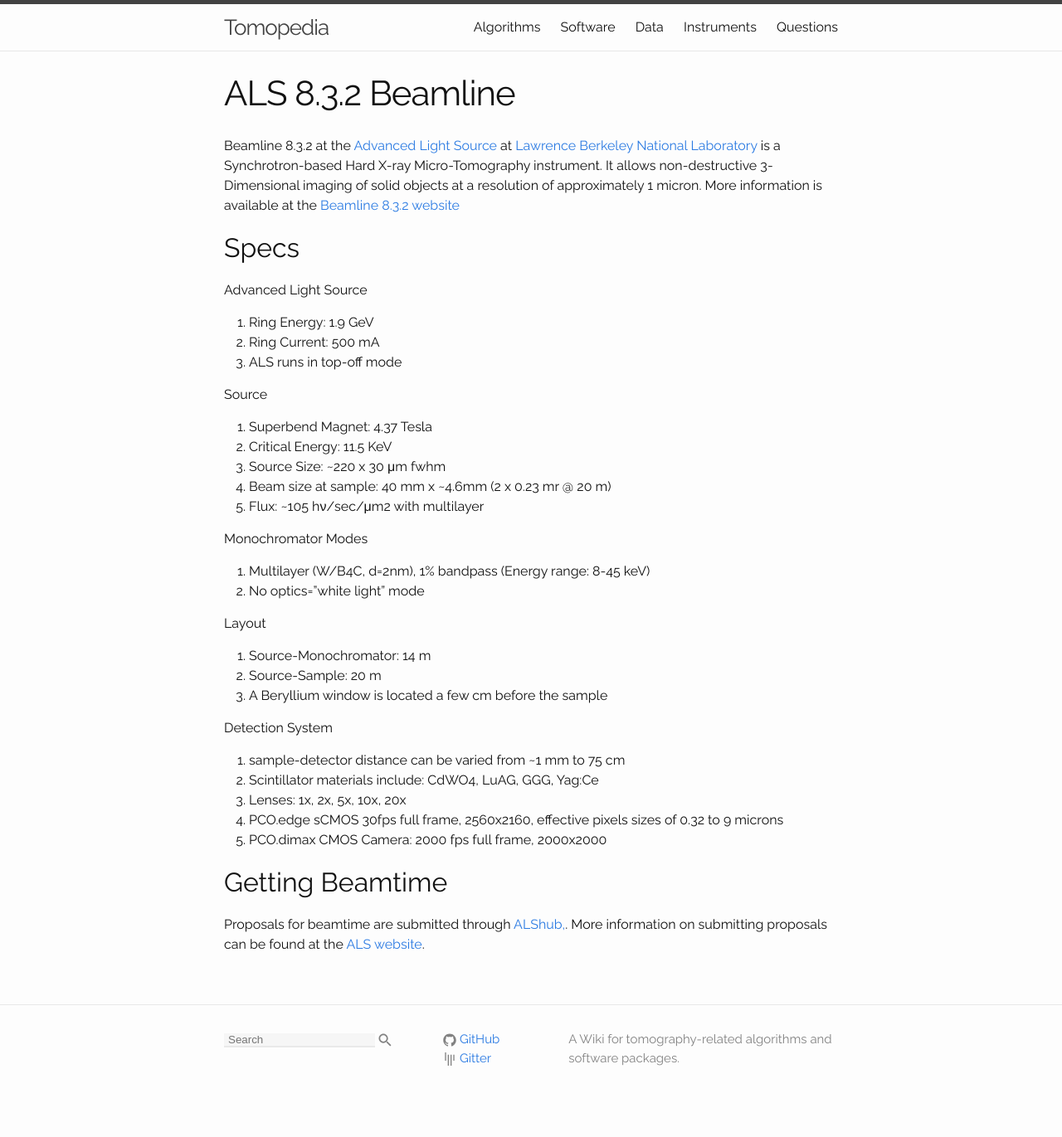
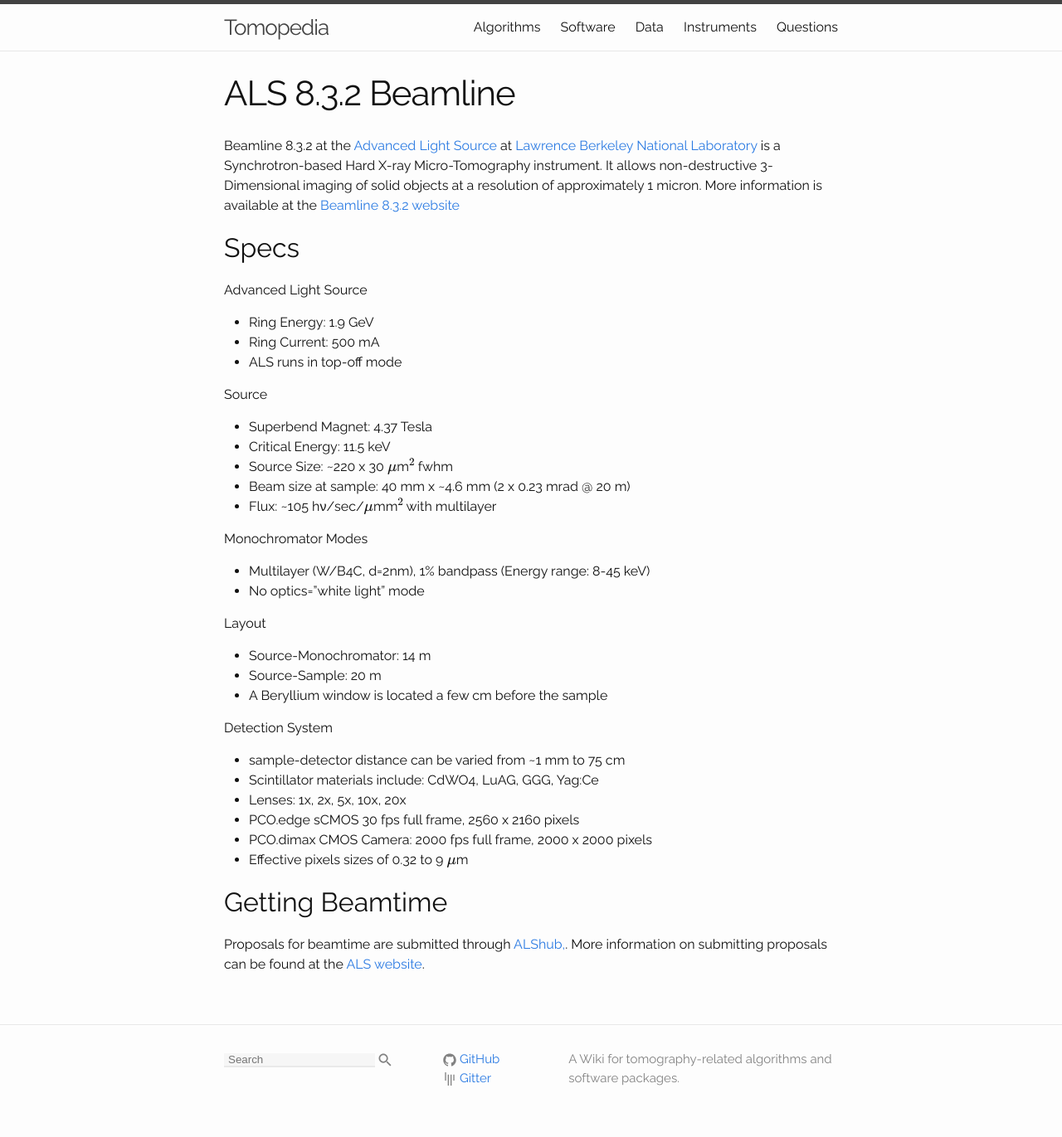
Before and after one commit to tomopedia/tomopedia.github.io, a Jekyll site: the page built from instruments/als832.md, in a window 1280 px wide. Shown: the whole page at 83% size. Built offline with Jekyll 4.4.1, drawn with Linux system fonts in a browser that asks for light colours; formulas are drawn with MathJax 3; before the commit the page ends 1347 px from its top, so only the background shows below that.

Commit message:
used math notation

```diff
--- a/instruments/als832.md
+++ b/instruments/als832.md
@@ -9,32 +9,33 @@ Beamline 8.3.2 at the [Advanced Light Source](http://als.lbl.gov/) at [Lawrence
 ## Specs
 
 Advanced Light Source
-1. Ring Energy: 1.9 GeV
-2. Ring Current: 500 mA
-3. ALS runs in top-off mode
+* Ring Energy: 1.9 GeV
+* Ring Current: 500 mA
+* ALS runs in top-off mode
 
 Source
-1. Superbend Magnet: 4.37 Tesla
-2. Critical Energy: 11.5 KeV
-3. Source Size: ~220 x 30 μm fwhm
-4. Beam size at sample: 40 mm x ~4.6mm (2 x 0.23 mr @ 20 m)
-5. Flux: ~105 hν/sec/μm2 with multilayer
+* Superbend Magnet: 4.37 Tesla
+* Critical Energy: 11.5 keV
+* Source Size: ~220 x 30 $$\mu$$m$$^2$$ fwhm
+* Beam size at sample: 40 mm x ~4.6 mm (2 x 0.23 mrad @ 20 m)
+* Flux: ~105 hν/sec/$$\mu$$mm$$^2$$ with multilayer
 
 Monochromator Modes
-1. Multilayer (W/B4C, d=2nm), 1% bandpass (Energy range: 8-45 keV)
-2. No optics=”white light” mode
+* Multilayer (W/B4C, d=2nm), 1% bandpass (Energy range: 8-45 keV)
+* No optics=”white light” mode
 
 Layout
-1. Source-Monochromator: 14 m
-2. Source-Sample: 20 m
-3. A Beryllium window is located a few cm before the sample
+* Source-Monochromator: 14 m
+* Source-Sample: 20 m
+* A Beryllium window is located a few cm before the sample
 
 Detection System
-1. sample-detector distance can be varied from ~1 mm to 75 cm
-2. Scintillator materials include: CdWO4, LuAG, GGG, Yag:Ce
-3. Lenses: 1x, 2x, 5x, 10x, 20x
-4. PCO.edge sCMOS 30fps full frame, 2560x2160, effective pixels sizes of 0.32 to 9 microns
-5. PCO.dimax CMOS Camera: 2000 fps full frame, 2000x2000
+* sample-detector distance can be varied from ~1 mm to 75 cm
+* Scintillator materials include: CdWO4, LuAG, GGG, Yag:Ce
+* Lenses: 1x, 2x, 5x, 10x, 20x
+* PCO.edge sCMOS 30 fps full frame, 2560 x 2160 pixels
+* PCO.dimax CMOS Camera: 2000 fps full frame, 2000 x 2000 pixels
+* Effective pixels sizes of 0.32 to 9 $$\mu$$m
 
 ## Getting Beamtime
 
```
Also changed, not shown: instruments/tomcat.md (+4 -4 lines).
